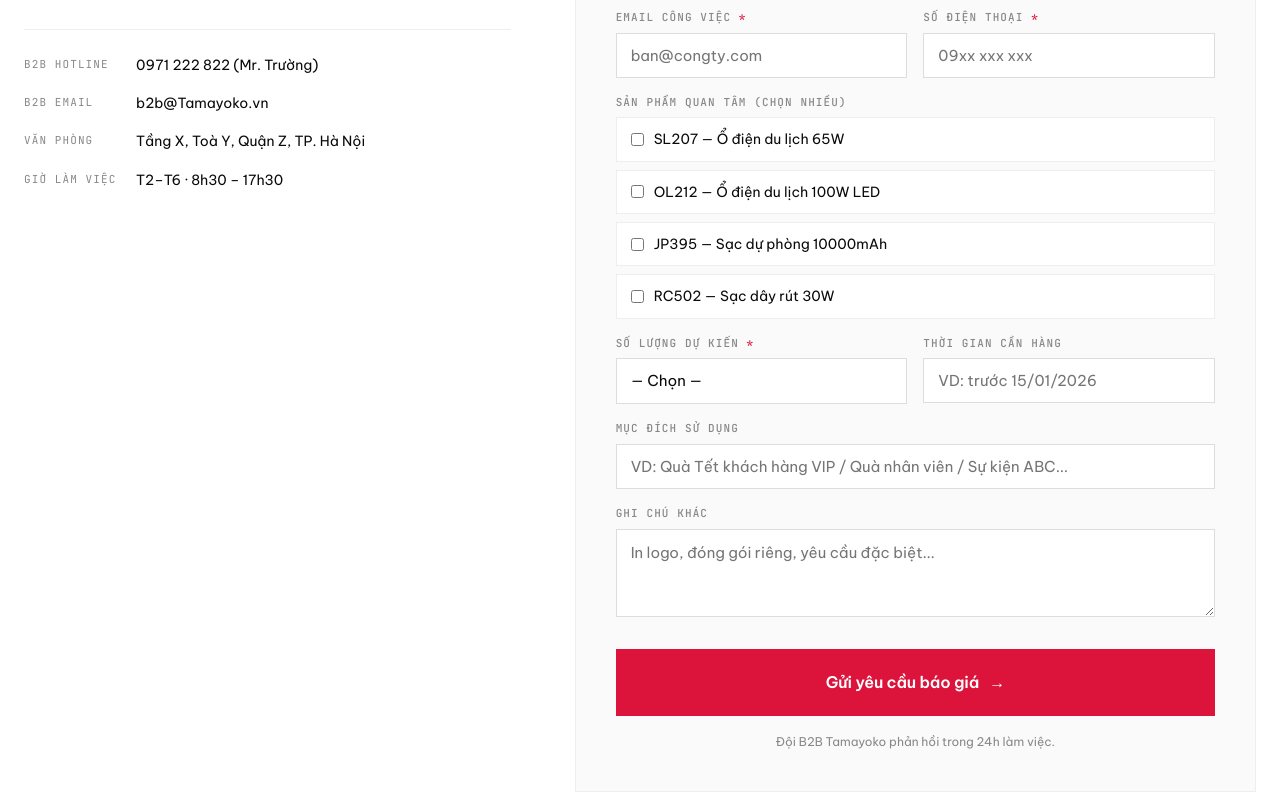
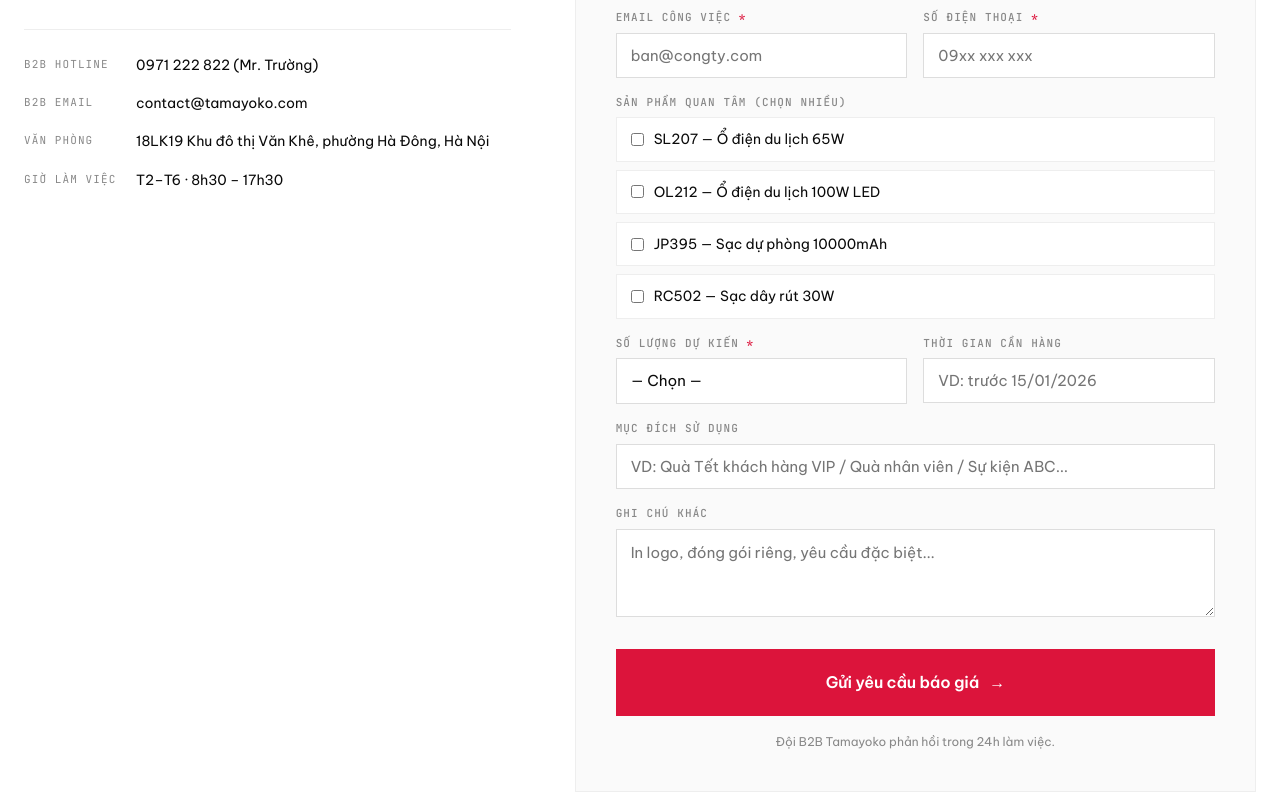
Before and after one commit to vuvantruong1102-lang/tamayoko_web, a plain HTML site: page b2b.html in a window 1280 px wide. Shown: the part 4553-5345 px from the top of the page. Drawn offline with Linux system fonts and the light colour scheme.

Commit message:
change adress

```diff
--- a/b2b.html
+++ b/b2b.html
@@ -377,11 +377,11 @@
             </div>
             <div class="b2b-inquiry-contact">
               <div class="b2b-inquiry-contact-label">B2B Email</div>
-              <div>b2b@Tamayoko.vn</div>
+              <div>contact@tamayoko.com</div>
             </div>
             <div class="b2b-inquiry-contact">
               <div class="b2b-inquiry-contact-label">Văn phòng</div>
-              <div>Tầng X, Toà Y, Quận Z, TP. Hà Nội</div>
+              <div>18LK19 Khu đô thị Văn Khê, phường Hà Đông, Hà Nội</div>
             </div>
             <div class="b2b-inquiry-contact">
               <div class="b2b-inquiry-contact-label">Giờ làm việc</div>
@@ -564,7 +564,7 @@
           <h4>Kênh bán</h4>
           <a href="https://shopee.vn/tamayokoofficial" target="_blank" rel="noopener">Shopee</a>
           <a href="https://zalo.me/0971222822" target="_blank" rel="noopener">Zalo</a>
-          <a href="mailto:b2b@Tamayoko.vn">B2B Email</a>
+          <a href="mailto:contact@tamayoko.com">B2B Email</a>
         </div>
       </div>
     </div>
```
